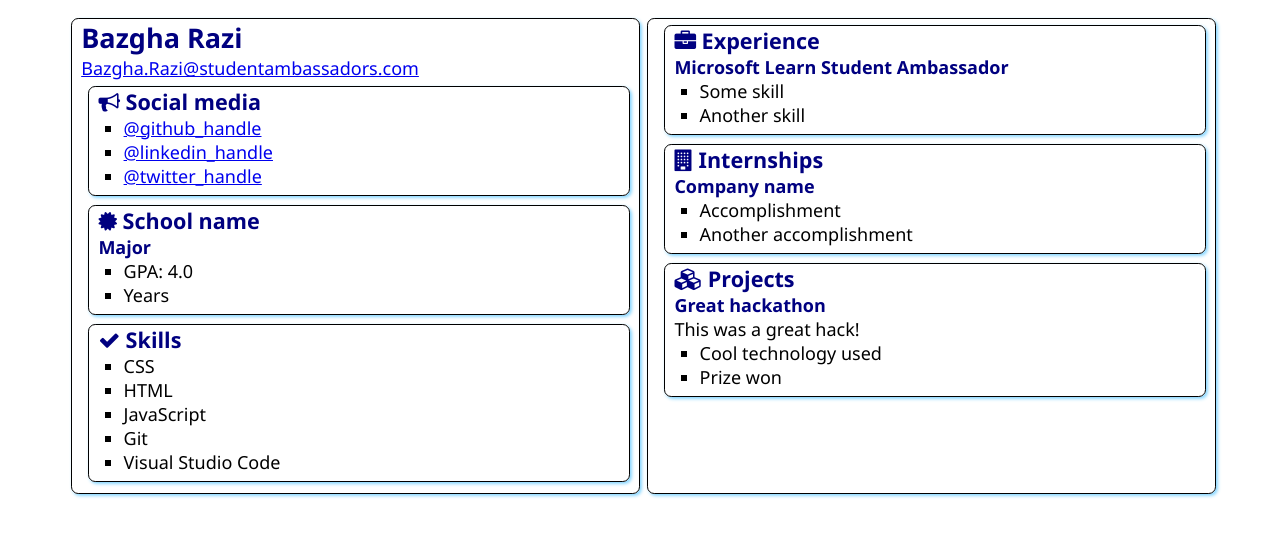
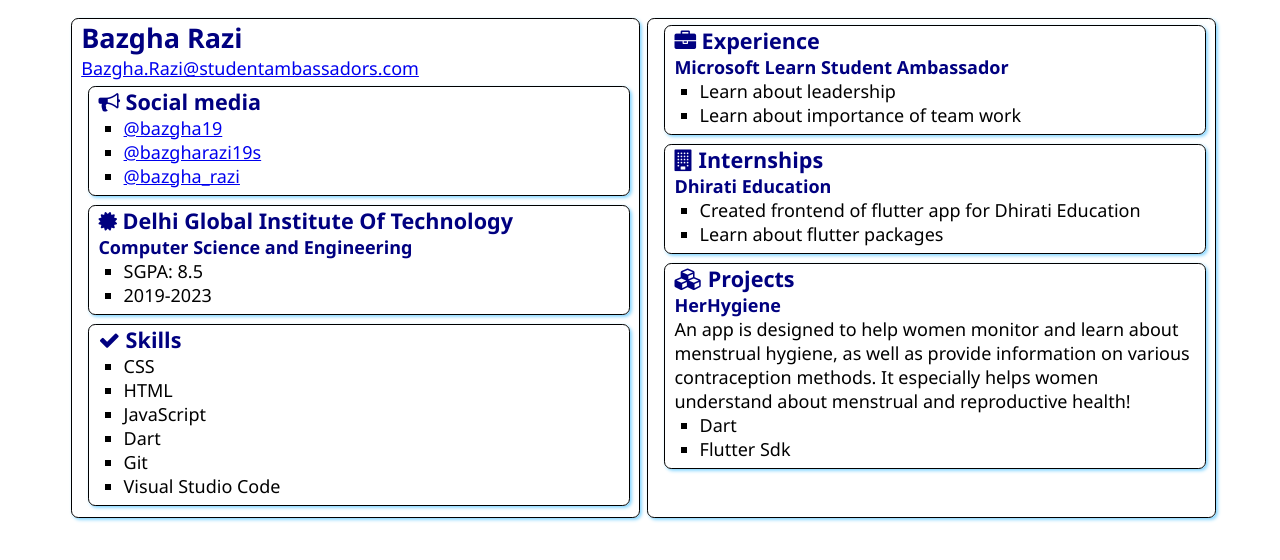
Before and after one commit to Bazgha19/SATechnicalOnboarding, a plain HTML site: page src/index.html in a window 1280 px wide. Drawn offline with Linux system fonts and the light colour scheme.

Commit message:
updated resume

```diff
--- a/src/index.html
+++ b/src/index.html
@@ -21,9 +21,9 @@
                     Social media
                 </h2>
                 <ul>
-                    <li><a href="https://github.com/<handle>">@github_handle</a></li>
-                    <li><a href="https://linkedin.com/in/<handle>">@linkedin_handle</a></li>
-                    <li><a href="https://twitter.com/<handle>">@twitter_handle</a></li>
+                    <li><a href="https://github.com/bazgha19">@bazgha19</a></li>
+                    <li><a href="https://linkedin.com/in/bazgharazi19s">@bazgharazi19s</a></li>
+                    <li><a href="https://twitter.com/bazgha_razi">@bazgha_razi</a></li>
                 </ul>
             </section>
 
@@ -31,12 +31,12 @@
                 <div class="education">
                     <h2>
                         <i class="fa fa-certificate" aria-hidden="true"></i>
-                        School name
+                        Delhi Global Institute Of Technology
                     </h2>
-                    <h3>Major</h3>
+                    <h3>Computer Science and Engineering</h3>
                     <ul>
-                        <li>GPA: 4.0</li>
-                        <li>Years</li>
+                        <li>SGPA: 8.5</li>
+                        <li>2019-2023</li>
                     </ul>
                 </div>
             </section>
@@ -50,6 +50,7 @@
                     <li>CSS</li>
                     <li>HTML</li>
                     <li>JavaScript</li>
+                    <li>Dart</li>
                     <li>Git</li>
                     <li>Visual Studio Code</li>
                 </ul>
@@ -63,8 +64,8 @@
                 </h2>
                 <h3>Microsoft Learn Student Ambassador</h3>
                 <ul>
-                    <li>Some skill</li>
-                    <li>Another skill</li>
+                    <li>Learn about leadership</li>
+                    <li>Learn about importance of team work</li>
                 </ul>
             </section>
             <section class="box">
@@ -73,10 +74,10 @@
                     Internships
                 </h2>
 
-                <h3>Company name</h3>
+                <h3>Dhirati Education</h3>
                 <ul>
-                    <li>Accomplishment</li>
-                    <li>Another accomplishment</li>
+                    <li>Created frontend of flutter app for Dhirati Education</li>
+                    <li>Learn about flutter packages</li>
                 </ul>
             </section>
             <section class="box">
@@ -85,11 +86,11 @@
                     Projects
                 </h2>
 
-                <h3>Great hackathon</h3>
-                <div>This was a great hack!</div>
+                <h3>HerHygiene</h3>
+                <div>An app is designed to help women monitor and learn about menstrual hygiene, as well as provide information on various contraception methods. It especially helps women understand about menstrual and reproductive health!</div>
                 <ul>
-                    <li>Cool technology used</li>
-                    <li>Prize won</li>
+                    <li>Dart</li>
+                    <li>Flutter Sdk</li>
                 </ul>
             </section>
         </article>
```
